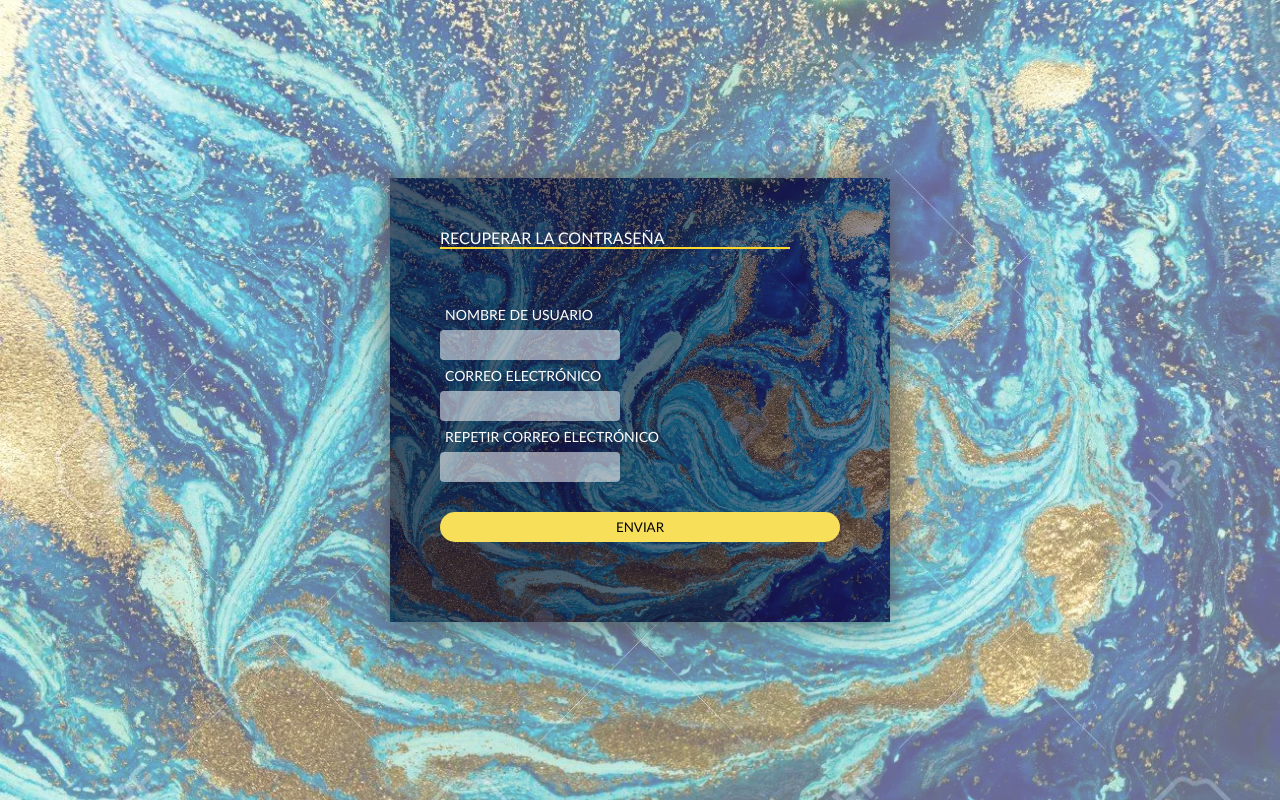
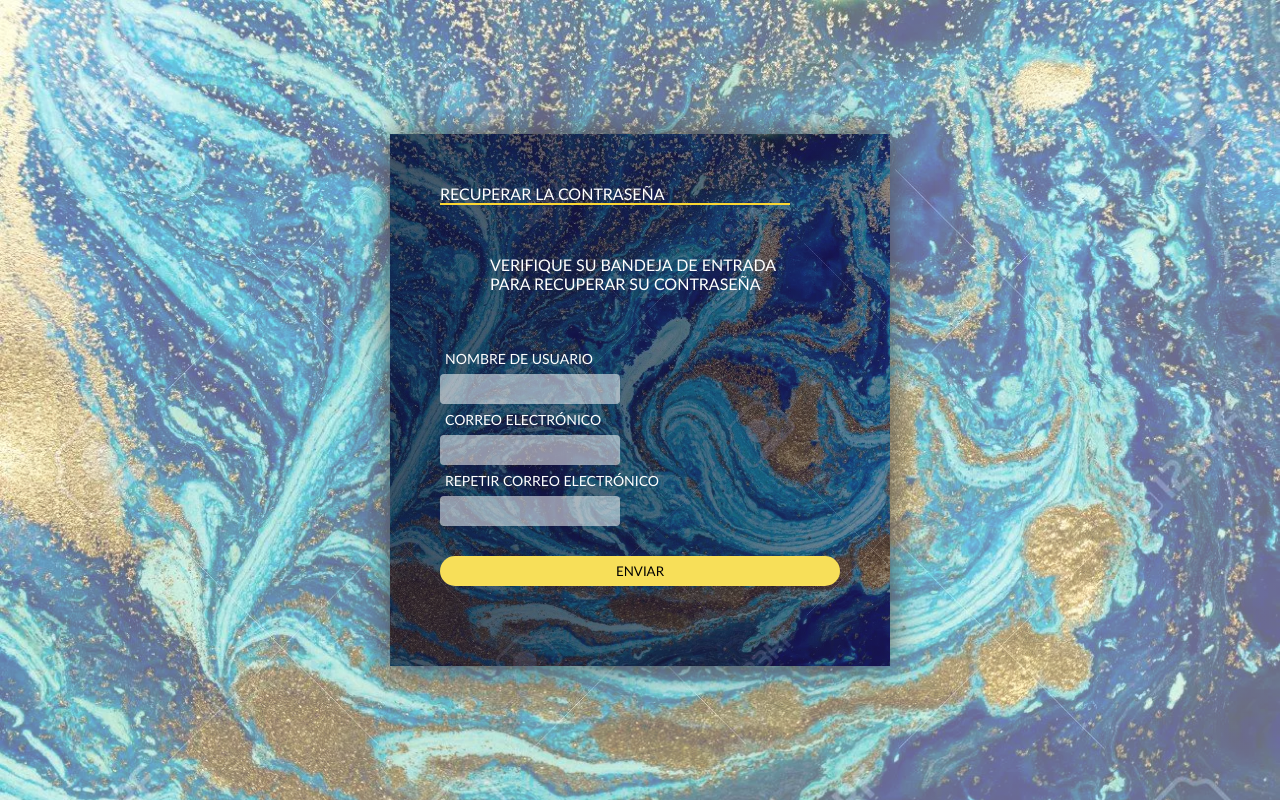
Before and after one commit to Noleffruth65/Proyecto-final-integrador, a website: page recuperarcontra/index.html in a window 1280 px wide. Drawn offline with Linux system fonts and the light colour scheme.

Commit message:
ultima modificacion

```diff
--- a/recuperarcontra/index.html
+++ b/recuperarcontra/index.html
@@ -5,7 +5,7 @@
         <meta http-equiv="X-UA-Compatible" content="IE=edge">
         <meta name="viewport" content="width=device-width, initial-scale=1.0">
         <link rel="stylesheet" href="stylesolvide.css">
-        <title>Registrarse</title>
+        <title>Recuperar la contraseña</title>
 
     </head>
     <body>
@@ -14,6 +14,7 @@
             <form action="">
                 <div class="header">
                     <p class="selectedc">Recuperar la contraseña</p>
+                    <p class="selectedd">Verifique su bandeja de entrada para recuperar su contraseña</p>
                 </div>
                 <div class="fila">
                     <label for="">Nombre de usuario</label>
@@ -30,7 +31,7 @@
                     <input type="text">
                 </div>
 
-                <input type="submit" value="Enviar" class="btn">
+                <input href="#" type="submit" value="Enviar" class="btn">
 
             </form>
         </div>
--- a/recuperarcontra/stylesolvide.css
+++ b/recuperarcontra/stylesolvide.css
@@ -30,6 +30,11 @@ body{
 
 .contenedor-form .header .selectedc{
     border-bottom: 2px solid #fcd732;
+}
+
+.contenedor-form .header .selectedd{
+    margin-bottom: 50px;
+    margin: 50px;
 }
 
 .contenedor-form .header p{
```
Also changed, not shown: iniciosesion/index.html (+1 -1 lines), portfolio/index.html (renamed from cuerpo/index.html, +2 -2 lines), registrarse/index.html (+1 -1 lines), portfolio/script.js (added), portfolio/stylesportfolio.css (line endings or trailing spaces), portfolio/styless.css (renamed from cuerpo/styless.css), portfolio/styless.scss (renamed from cuerpo/styless.scss), 2 other files.
